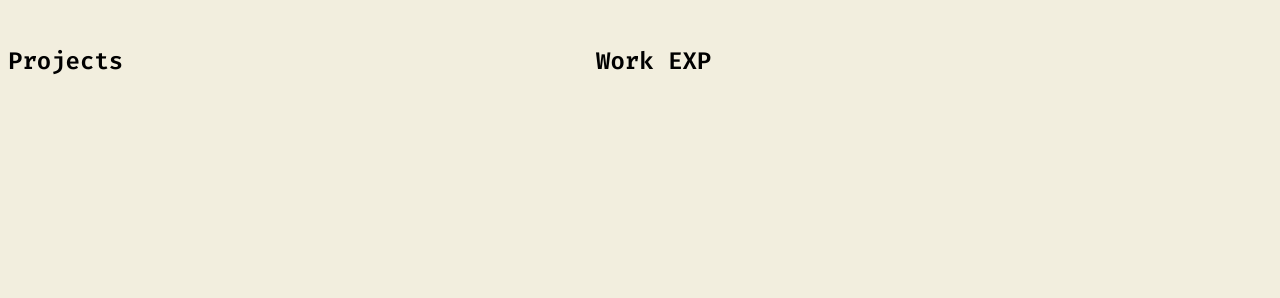
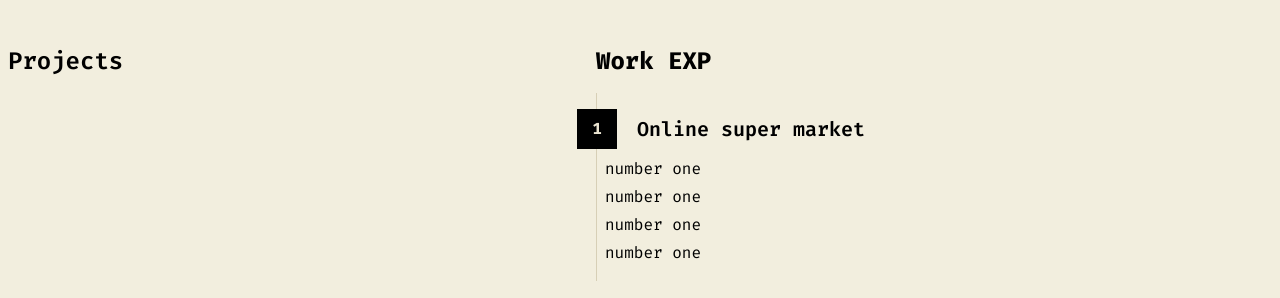
Before and after one commit to noonefr69/nooneportfolio, a Next.js app: page / in a window 1280 px wide. Shown: the part 924-1222 px from the top of the page. Built offline with nearby package versions, Linux system fonts and the light colour scheme; no server answers.

Commit message:
make a template noice

```diff
--- a/src/app/page.tsx
+++ b/src/app/page.tsx
@@ -16,9 +16,27 @@ export default function Home() {
           </h1>
         </div>
         <div className="flex flex-col">
-          <h1 className="text-lg sm:text-xl lg:text-2xl mb-4 font-semibold">
+          <h1 className="text-lg sm:text-xl lg:text-2xl mb-4 font-extrabold">
             Work EXP
           </h1>
+          <ul className="border-l flex flex-col gap-4 relative py-4">
+            <li className="flex flex-col">
+              <div className="flex items-center">
+                <span className="bg-primary font-bold text-secondary relative -left-5 w-10 h-10 flex items-center justify-center">
+                  1
+                </span>
+                <span className="text-xl font-semibold">
+                  Online super market
+                </span>
+              </div>
+              <div className="mt-2 pl-2 flex flex-col gap-1">
+                <span>number one</span>
+                <span>number one</span>
+                <span>number one</span>
+                <span>number one</span>
+              </div>
+            </li>
+          </ul>
         </div>
       </section>
     </div>
--- a/src/consts/navLinks.ts
+++ b/src/consts/navLinks.ts
@@ -1,7 +1,7 @@
-import { CircleUserRoundIcon, FolderOpenDotIcon, HomeIcon } from "lucide-react";
+import { BookHeartIcon, CircleUserRoundIcon, HomeIcon } from "lucide-react";
 
 export const navLinks = [
   { label: "Sweet home", href: "/", icon: HomeIcon },
-  { label: "Guest book", href: "/guest-book", icon: FolderOpenDotIcon },
+  { label: "Guest book", href: "/guest-book", icon: BookHeartIcon },
   { label: "About me", href: "/about-me", icon: CircleUserRoundIcon },
 ];
```
